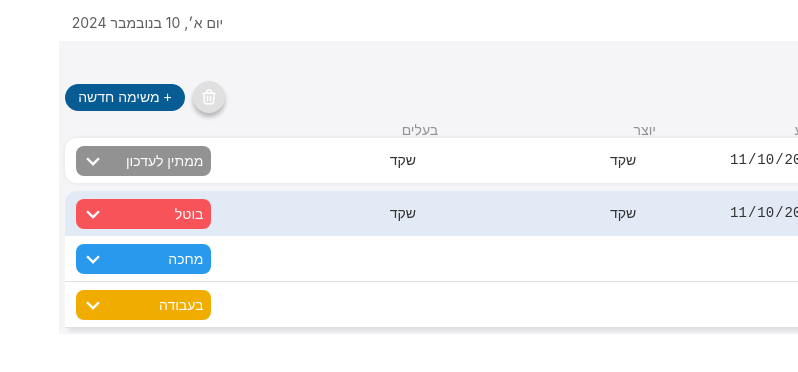
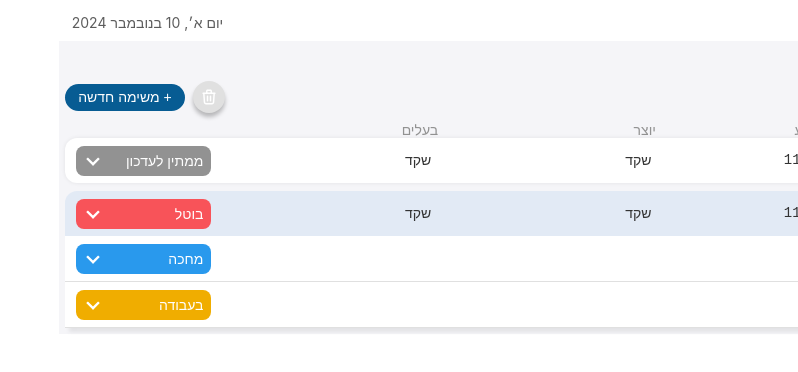
Before and after one commit to perezShaked/to-do-list, a React (Vite) app: page / in a window 1280 px wide. Shown: the top 372 px of the page, without its empty margins (482-1280 px from the left). Built offline with nearby package versions, Linux system fonts and the light colour scheme.

Commit message:
fix: task row layout

```diff
--- a/src/components/views/TaskRow/TaskRow.css
+++ b/src/components/views/TaskRow/TaskRow.css
@@ -4,7 +4,6 @@
 
 .task{
   display: grid;
-  justify-items: center;
   grid-template-columns: 35% 17.2% 17.2% 17.2% 11%;
   align-items: center;
   background-color: white;
```
